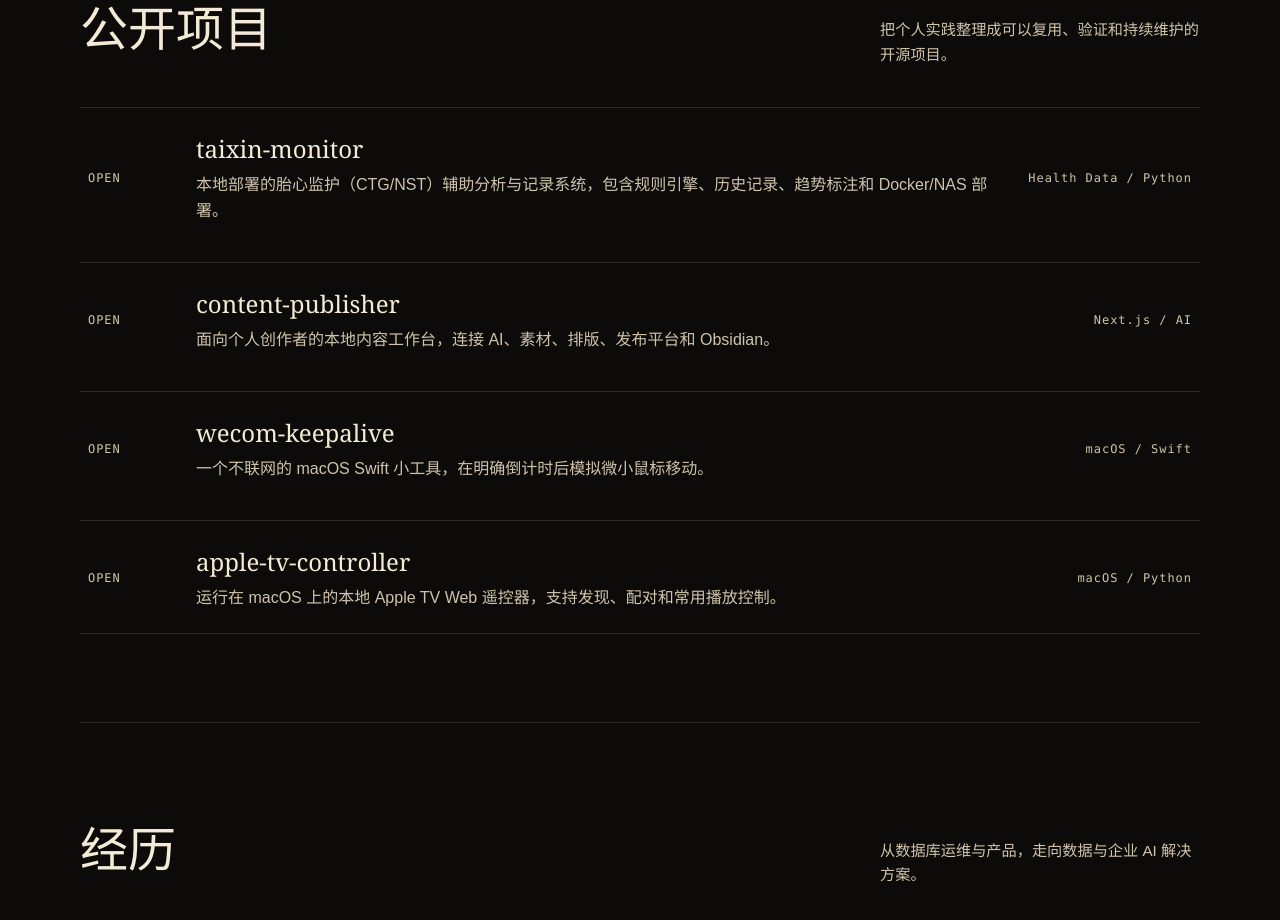
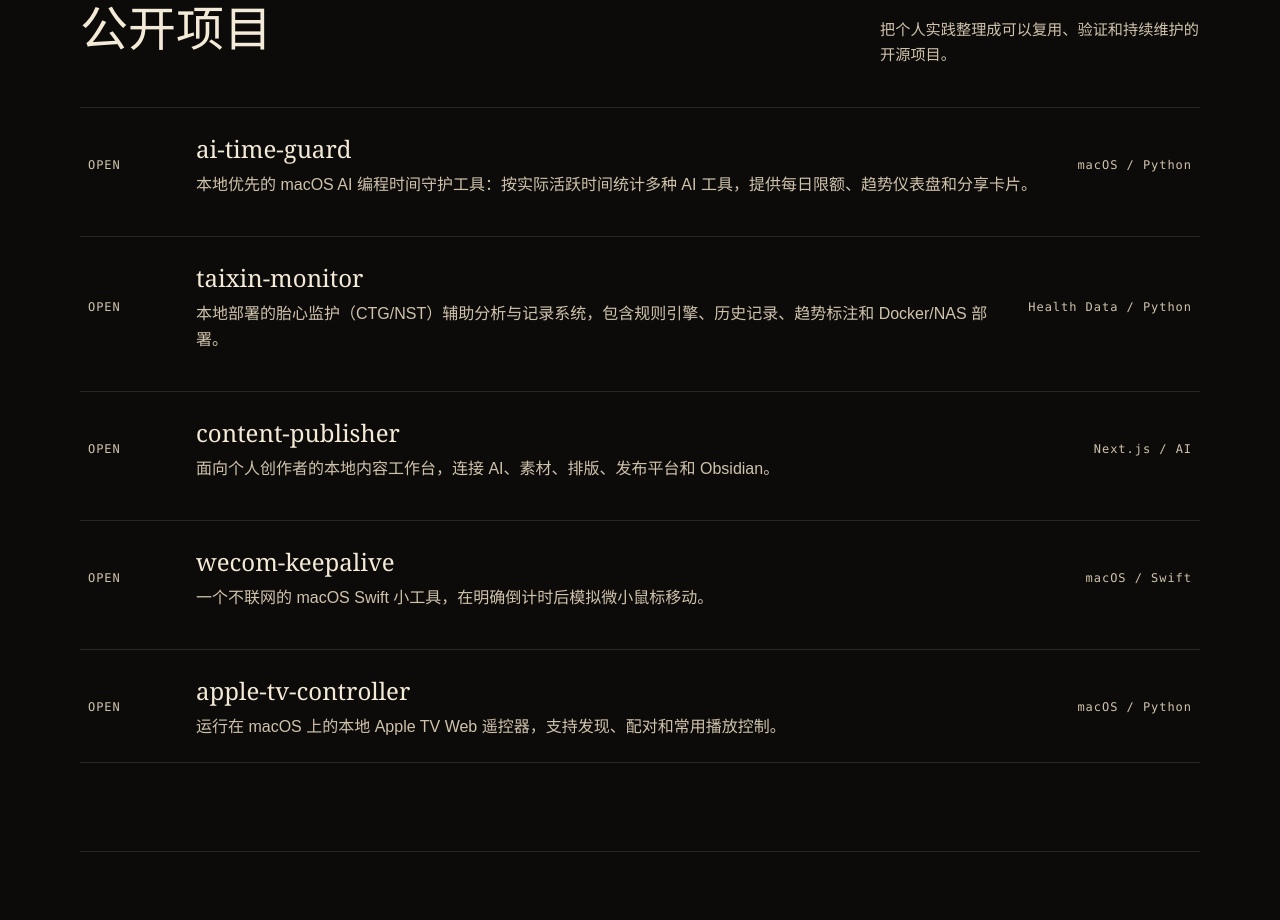
Before and after one commit to yafeishi/yafeishi.github.io, a Next.js app: page / in a window 1280 px wide. Shown: the part 1280-2200 px from the top of the page. Built offline with nearby package versions, Linux system fonts and the light colour scheme.

Commit message:
feat: add AI Time Guard to public projects

```diff
--- a/app/page.tsx
+++ b/app/page.tsx
@@ -64,6 +64,12 @@ const works = [
 
 
 const publicProjects = [
+  {
+    name: "ai-time-guard",
+    summary: "本地优先的 macOS AI 编程时间守护工具：按实际活跃时间统计多种 AI 工具，提供每日限额、趋势仪表盘和分享卡片。",
+    tag: "macOS / Python",
+    href: "https://github.com/yafeishi/ai-time-guard",
+  },
   {
     name: "taixin-monitor",
     summary: "本地部署的胎心监护（CTG/NST）辅助分析与记录系统，包含规则引擎、历史记录、趋势标注和 Docker/NAS 部署。",
```
